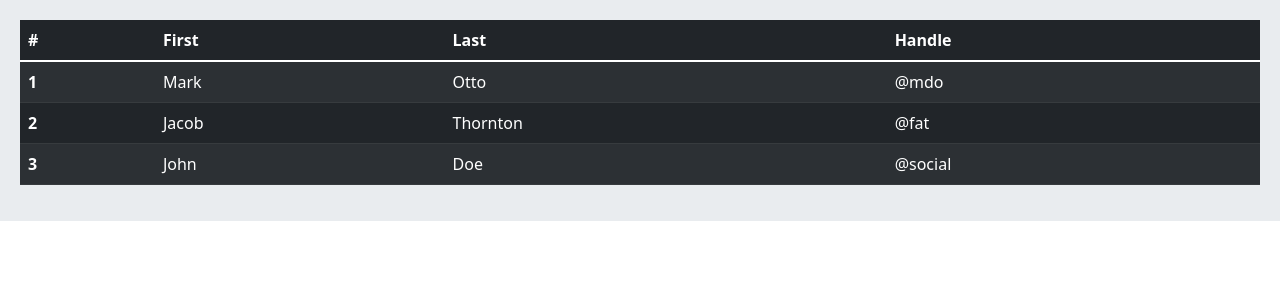
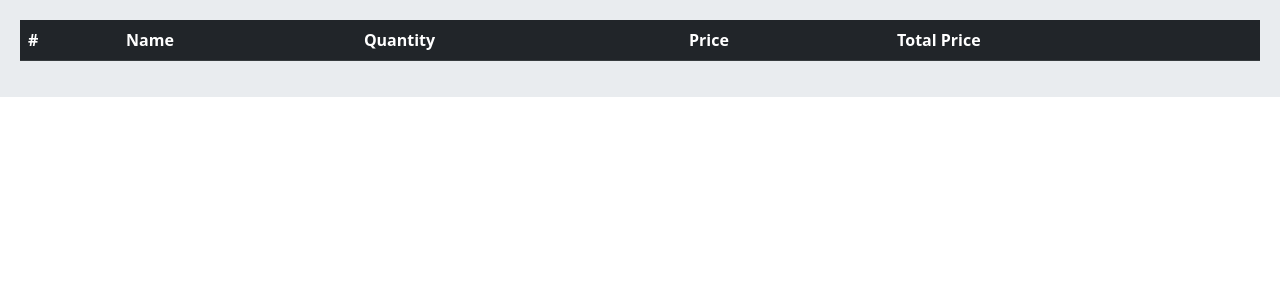
Before and after one commit to elicipher/Online-shop, a Django app: page /order/cart/ in a window 1280 px wide. Shown: the part 56-356 px from the top of the page. Run offline with Django 5.2, Linux system fonts and the light colour scheme; lists and menus that the app fills with data are empty.

Commit message:
cart detail

```diff
--- a/order/cart.py
+++ b/order/cart.py
@@ -1,3 +1,5 @@
+from products.models import Product
+
 CART_SESSION_ID = 'cart'
 
 class Cart:
@@ -10,6 +12,20 @@ class Cart:
             cart = self.session[CART_SESSION_ID] = {}
         self.cart = cart
 
+    def __iter__(self ):
+        product_id = self.cart.keys() # آیدی محصولاتمو میگیرم - بهمون لیستی از آیدی ها رو برمیگردونه
+        products = Product.objects.filter(id__in =product_id ) #id__in چون لیست رو داریم نگاه میکنیم ازین استفاده میکنیم
+        cart = self.cart.copy()
+        for product in products:
+            self.cart[str(product.id)]['product'] = product #یا product.name
+
+        for item in self.cart.values() :
+            item["total_price"] = int(item['price']) * item['quantity']
+            yield item
+
+
+
+
     def add(self,product ,quantity):
         product_id = str(product.id)
         if product_id not in self.cart :#اگر در سبد خرید نبود
--- a/order/templates/order/cart.html
+++ b/order/templates/order/cart.html
@@ -6,30 +6,23 @@
     <thead>
         <tr>
         <th scope="col">#</th>
-        <th scope="col">First</th>
-        <th scope="col">Last</th>
-        <th scope="col">Handle</th>
+        <th scope="col">Name</th>
+        <th scope="col">Quantity</th>
+        <th scope="col">Price</th>
+        <th scope="col">Total Price</th>
+
         </tr>
     </thead>
     <tbody>
+        {% for item in cart %}
         <tr>
-        <th scope="row">1</th>
-        <td>Mark</td>
-        <td>Otto</td>
-        <td>@mdo</td>
+        <th scope="row">{{ forloop.counter }}</th>
+        <td>{{item.product}}</td>
+        <td>{{item.quantity}}</td>
+        <td>{{item.price}}</td>
+        <td>{{item.total_price}}</td>
         </tr>
-        <tr>
-        <th scope="row">2</th>
-        <td>Jacob</td>
-        <td>Thornton</td>
-        <td>@fat</td>
-        </tr>
-        <tr>
-        <th scope="row">3</th>
-        <td>John</td>
-        <td>Doe</td>
-        <td>@social</td>
-        </tr>
+        {% endfor %}
     </tbody>
     </table>
 
--- a/order/views.py
+++ b/order/views.py
@@ -8,15 +8,17 @@ from .forms import CartAddForm
 
 class CartView(View):
     def get(self,request):
-        return render(request , 'order/cart.html')
+        carts = Cart(request)
+        return render(request , 'order/cart.html',{"cart":carts})
 
 class CartAddView(View):
 
     def post(self , request , product_id):
-        cart = Cart()
+        cart = Cart(request)
         product = get_object_or_404(Product , id=product_id)
         form = CartAddForm(request.POST)
         if form.is_valid():
             cart.add(product , form.cleaned_data['quantity'])
 
+
         return redirect("order:cart")
--- a/products/templates/product/detail.html
+++ b/products/templates/product/detail.html
@@ -10,7 +10,7 @@
     <small>{{product.created}}</small><br><br>
     <form action="{% url 'order:add_cart' product.id %}" method="post">
         {% csrf_token %}
-        {{form.as_p}}
+        {{form}}
          <button type="submit">Add product</button>
 
     </form>
```
Also changed, not shown: db.sqlite3.
